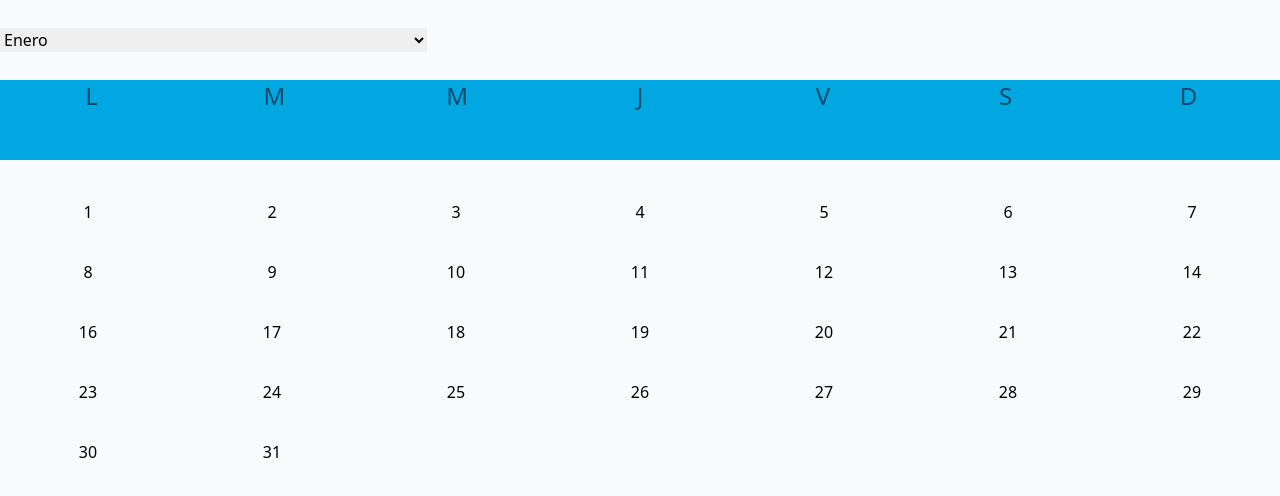
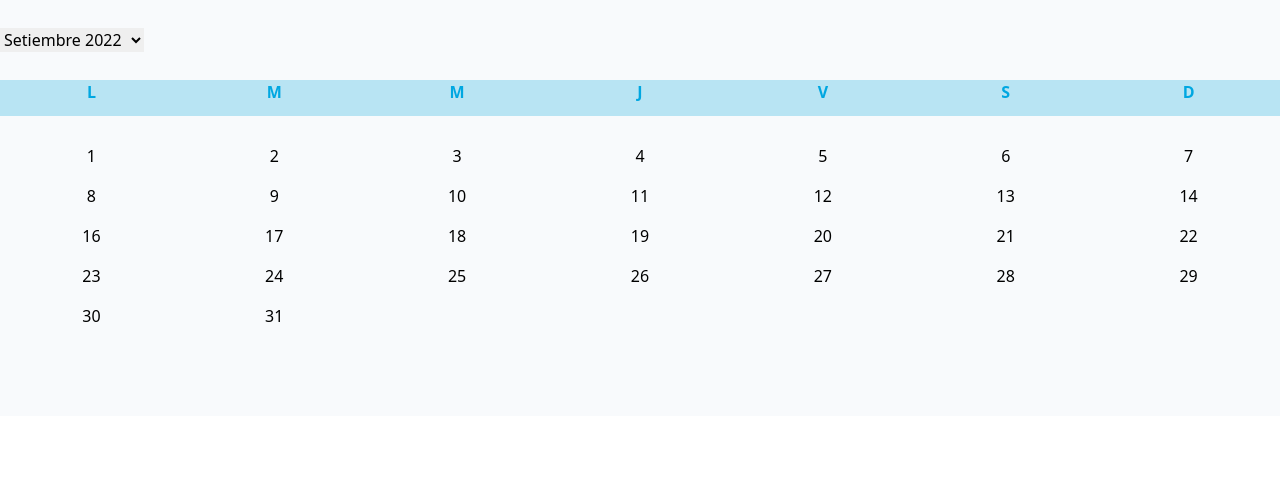
Before and after one commit to jefrydep/calendarComponent, a React (Vite) app: page / in a window 1280 px wide. Shown: the top 496 px of the page. Built offline with nearby package versions, Linux system fonts and the light colour scheme.

Commit message:
agregando cambios

```diff
--- a/src/App.tsx
+++ b/src/App.tsx
@@ -1,13 +1,12 @@
-import { useState } from 'react'
 import './App.css'
 import CalendarApp from './components/CalendarApp'
 
 function App() {
 
   return (
-    <div >
+    <>
        <CalendarApp/>
-    </div>
+    </>
   )
 }
 
--- a/src/components/CalendarApp.tsx
+++ b/src/components/CalendarApp.tsx
@@ -1,7 +1,7 @@
 import DatesComponent from "./DatesComponent";
 import { DaysComponent } from "./DaysComponent";
 
-const monts: string[] = [
+const months: string[] = [
   "Enero",
   "Febrero",
   "Marzo",
@@ -15,17 +15,39 @@ const monts: string[] = [
   "Noviembre",
   "Diciembre",
 ];
+const days: string[] = ["L", "M", "M", "J", "V", "S", "D"];
+const date = new Date();
+ let currentMonth = date.getMonth();
+const currentDay = date.getDay();
+let currentYear = date.getFullYear();
 
 const CalendarApp = () => {
+
+const isLeap= ()=>{
+  return ((currentYear % 100 !== 0) &&(currentYear % 4 === 0) || (currentYear % 400 === 0))
+
+}
+const startDay = ()=>{
+  let start = new Date(currentYear,currentMonth,1);
+  return ((start.getDay()-1) === -1)? 6:start.getDay()-1;
+
+}
+
+
   return (
     <div className="container  bg-slate-50">
-      <select className="mt-7 mb-7 w-2/6" name="select" id="">
-        {monts.map((months) => (
-          <option>{months}</option>
+      <select  className="mt-7 mb-7 w-36 cursor-pointer" name="select" id="">
+        <option className="font-bold" value="">
+          {months[currentMonth]} {currentYear}{" "}
+        </option>
+        {months.map((months) => (
+          <option className="font-semibold" key={months}>
+            {months}
+          </option>
         ))}
       </select>
-      <DaysComponent />
-      <DatesComponent/>
+      <DaysComponent days={days}  />
+      <DatesComponent />
     </div>
   );
 };
--- a/src/components/DatesComponent.tsx
+++ b/src/components/DatesComponent.tsx
@@ -31,13 +31,12 @@ let dates: string[] = [
   "31",
 ];
 const DatesComponent = () => {
-  return <div className=" ">
-    <div className=" mt-5 grid gap-2 grid-cols-7 grid-rows-7">
+  return <div className=" ">    <div className=" mt-5 grid  grid-cols-7 grid-rows-7">
 
-    {dates.map(dates =><div className="mt-5 mb-2 text-center"> {dates}</div>)}
+    {dates.map(dates =><div className=" px-2 py-2  text-center font-medium hover:bg-primary-color-gradient cursor-pointer" key={dates}> {dates}</div>)}
 
     </div>
-     </div>;
+     </div>
 };
 
 export default DatesComponent;
--- a/src/components/DaysComponent.tsx
+++ b/src/components/DaysComponent.tsx
@@ -1,15 +1,14 @@
-const days: string[] = ["L", "M", "M", "J", "V", "S", "D"];
 
 
 
-export const DaysComponent = () => {
+export const DaysComponent = ({days}:any) => {
   return (
-    <div className="">
-        <div className="content-center text-sky-900 text-2xl bg-primary-color  grid grid-cols-7 grid-rows-7 h-20 ">
-         {days.map(day => <div className="text-center ">{day}</div>)}
+    <>
+        <div className="content-center font-normal text-primary-color  bg-primary-color-gradient  grid grid-cols-7 grid-rows-7 h-9 ">
+         {days.map((day:any,index:any) => <div   className="text-center font-semibold" key={index}>{day}</div>)}
 
         </div>
 
-    </div>
+    </>
   )
 }
```
